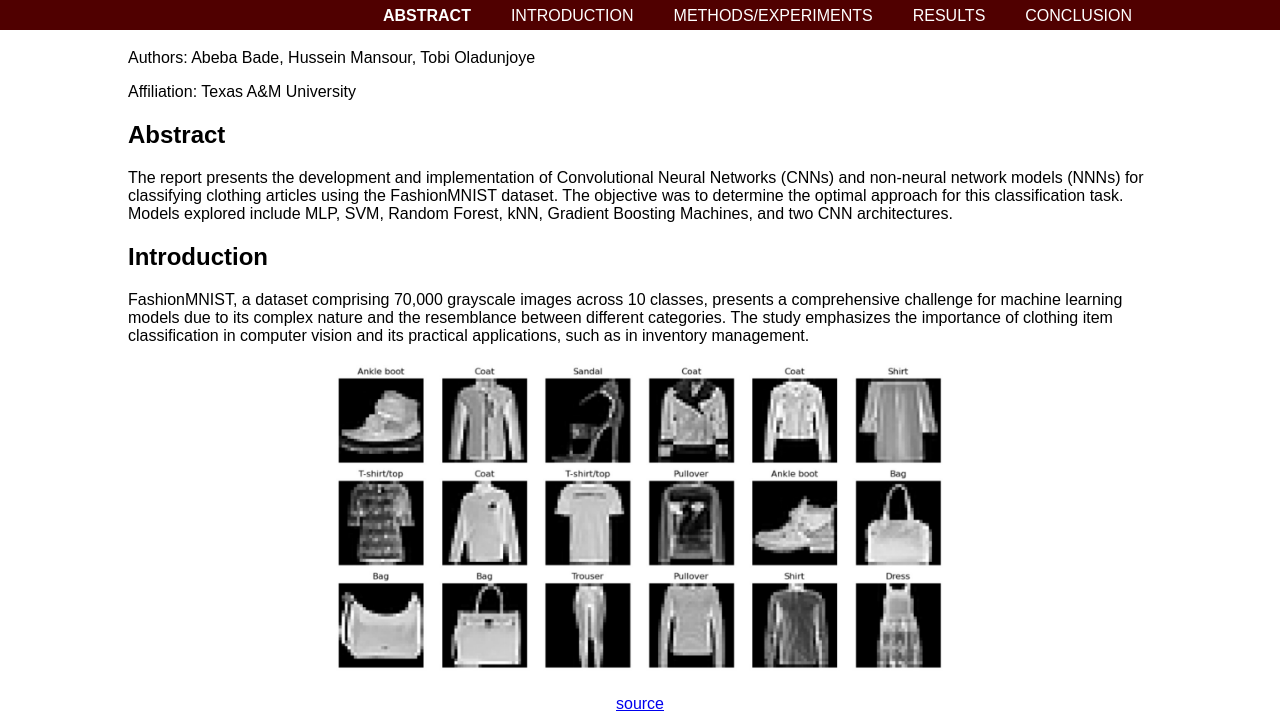
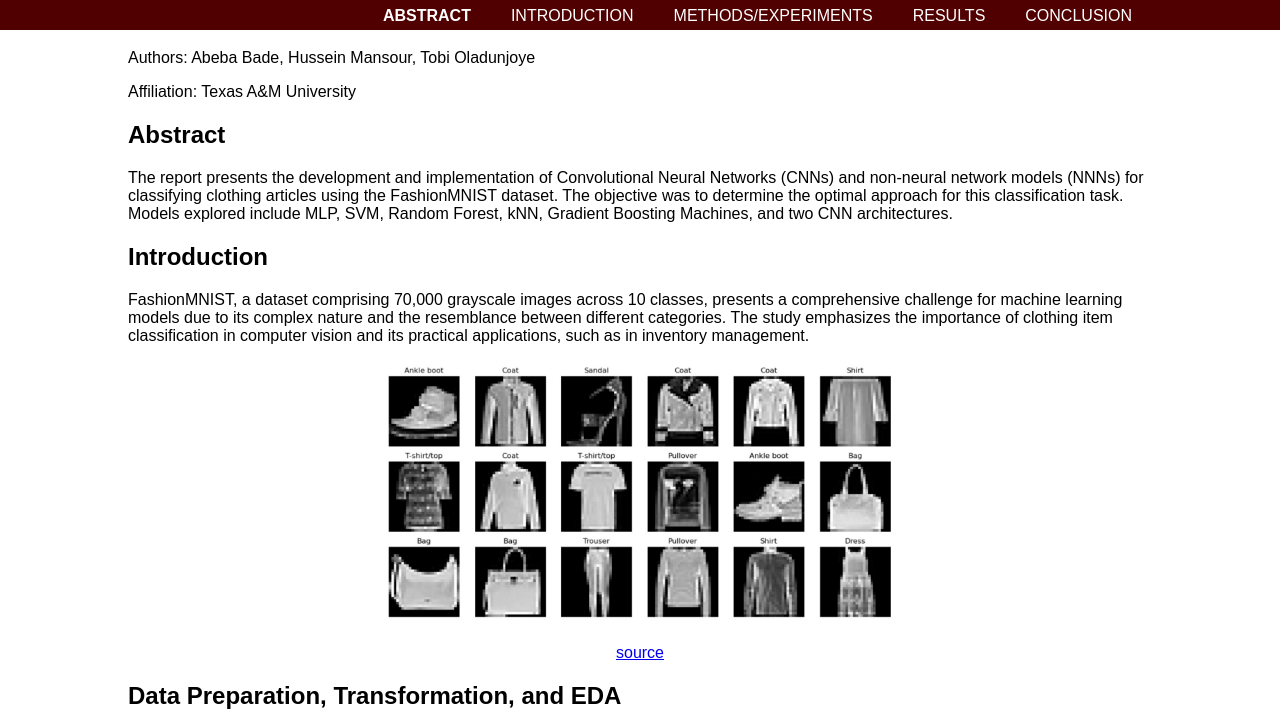
Before and after one commit to group18ec/group18ec.github.io, a plain HTML site: page index.html in a window 1280 px wide. Shown: the part 70-797 px from the top of the page. Drawn offline with Linux system fonts and the light colour scheme.

Commit message:
Update index.html

```diff
--- a/index.html
+++ b/index.html
@@ -94,7 +94,7 @@
         }
 
         .dataset-image img {
-            width: 60%; /* Adjust width as needed */
+            width: 50%; /* Adjust width as needed */
             height: auto; /* Maintain aspect ratio */
         }
     </style>
```
